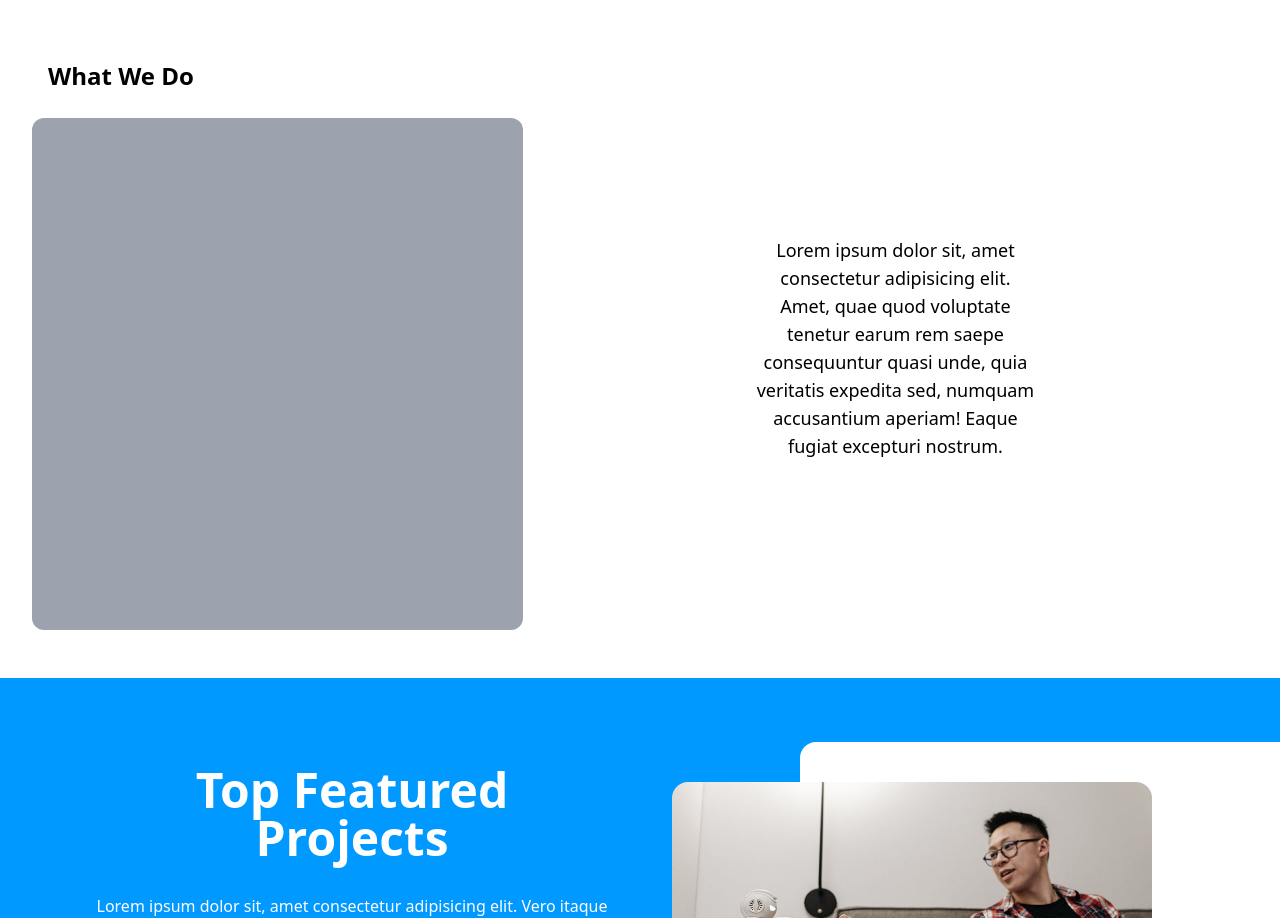
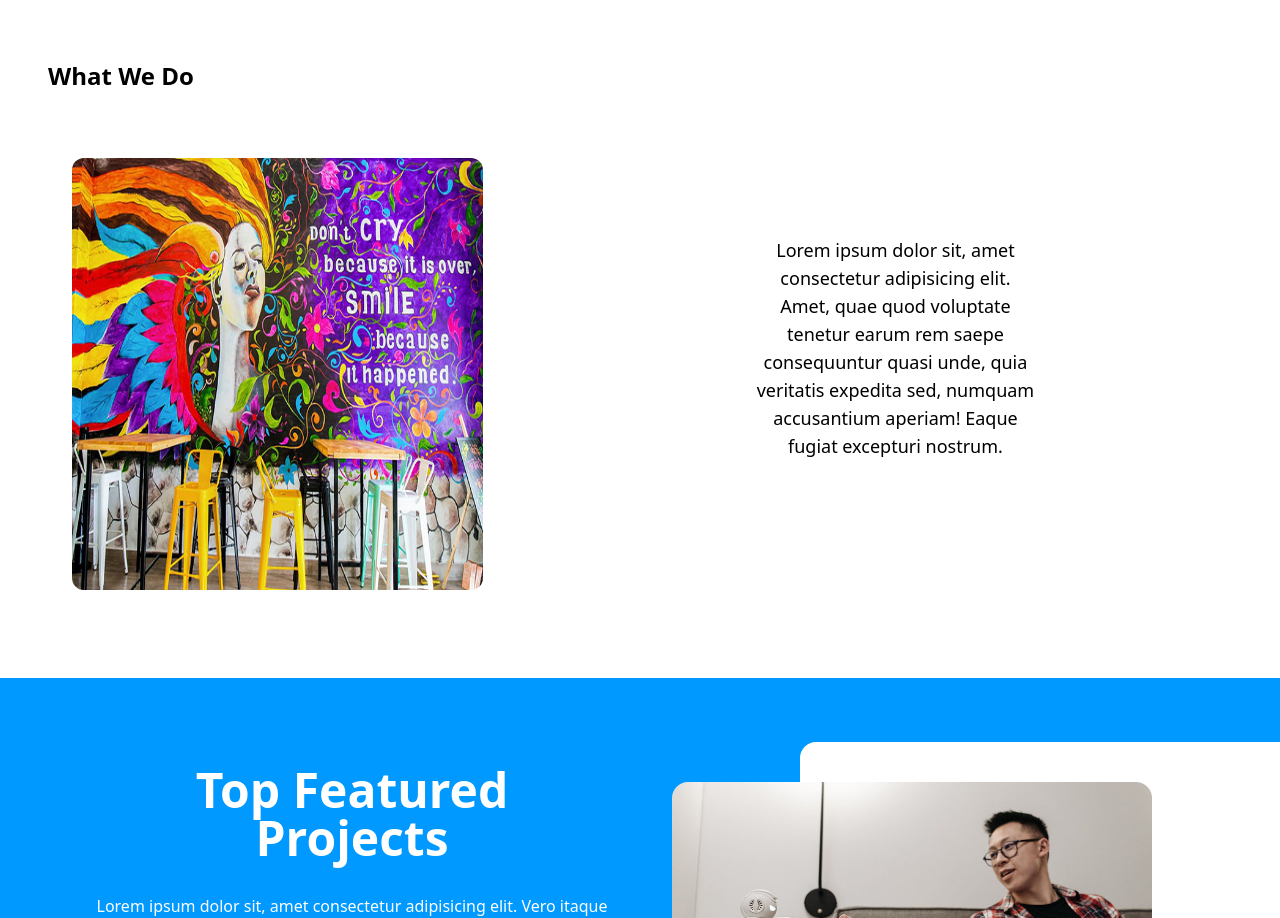
Before and after one commit to edyting/aaes-official, a React (Vite) app in the folder client/: page / in a window 1280 px wide. Shown: the part 802-1720 px from the top of the page. Built offline with nearby package versions, Linux system fonts and the light colour scheme.

Commit message:
working on homepage

```diff
--- a/client/src/pages/home/Second.jsx
+++ b/client/src/pages/home/Second.jsx
@@ -1,4 +1,5 @@
 import React from 'react'
+import image from '../../assets/blog62.jpg'
 
 function Second() {
   return (
@@ -11,14 +12,19 @@ function Second() {
       <div className="flex  items-center gap-[10px]">
         {/* h1 and line */}
       <h1 className='md:text-[1.5rem] text-[1.1rem] font-poppins md:ml-[1rem]  md:w-[10rem] capitalize text-primary font-semibold'>What we do </h1>
-      <div className="h-1 w-[65%] md:w-[calc(90vw-10rem)] rounded-xl bg-gray-text"></div>
+      <div className="h-1 w-[65%] md:w-[calc(90vw-10rem)] rounded-xl bg-gray-text">
+      {/* after what we do */}
+      </div>
       </div>
       </div>
 
       {/* flex */}
-      <div className="w-[full] flex lg:gap-[20px] flex-col md:flex-row h-[25rem] md:h-[32rem]">
+      <div className="w-[full] flex lg:gap-[20px] flex-col md:flex-row h-[20rem] md:h-[32rem]">
         {/* left */}
-        <div className="w-full mb-2 md:mb-0  rounded-xl bg-gray-400  md:h-full p-10 h-[20rem]"></div>
+        <div className="w-full mb-2 md:mb-0  rounded-xl   md:h-full p-10 h-[20rem] ">
+          {/* image */}
+          <img src={image} className='w-full rounded-xl h-full object-center' alt="" />
+        </div>
         {/* right */}
         <div className=" flex items-center justify-center">
           {/* text */}
```
